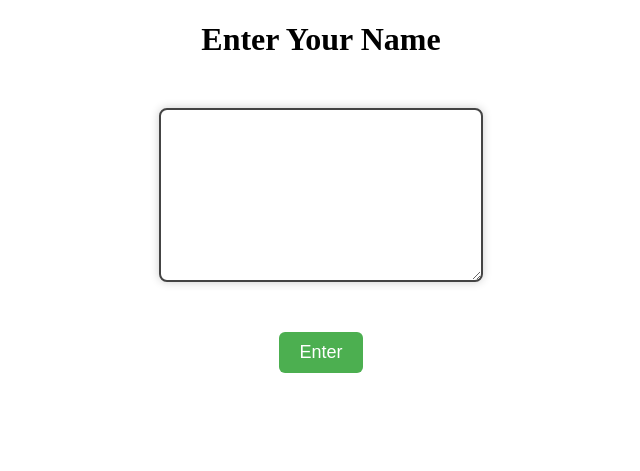
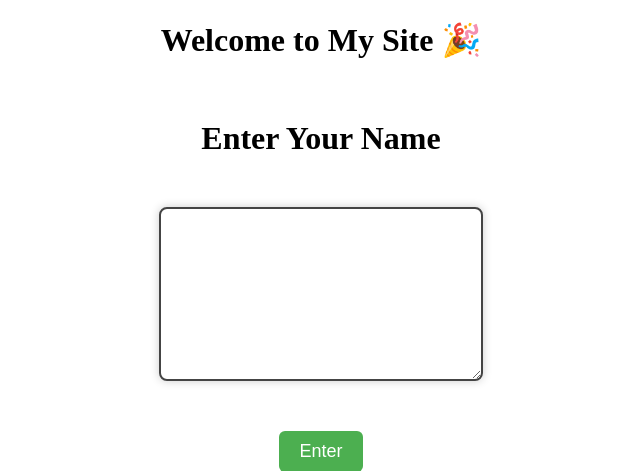
Before and after one commit to lakshaykhurana1612-arch/My-WEBSITE, a Django app: page / in a window 1280 px wide. Shown: the top 471 px of the page, without its empty margins (319-959 px from the left). Run offline with Django 5.2, Linux system fonts and the light colour scheme.

Commit message:
Testing Netlify auto-update

```diff
--- a/Game/templates/index.html
+++ b/Game/templates/index.html
@@ -5,6 +5,8 @@
   <title>Centered Textarea</title>
 </head>
 <body>
+<h1 style="text-align: center;">Welcome to My Site 🎉</h1>
+<br>
 <B> <H1 style="text-align: center;"> Enter Your Name </H1> </B>
 
   <form>
```
